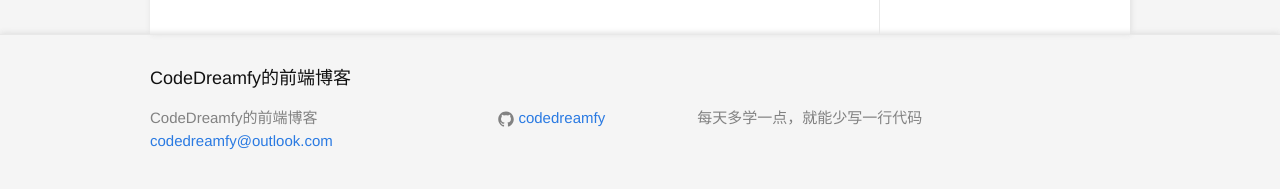
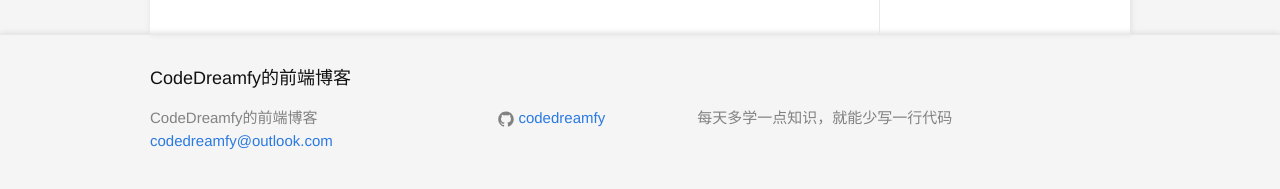
Before and after one commit to CodeDreamfy/codedream, a Jekyll site: the page built from index.html, in a window 1280 px wide. Shown: the part 693-882 px from the top of the page. Built offline with Jekyll 4.4.1, drawn with Linux system fonts in a browser that asks for light colours.

Commit message:
description

```diff
--- a/_config.yml
+++ b/_config.yml
@@ -1,7 +1,7 @@
 # Site settings
 title: "CodeDreamfy的前端博客"
 email: "codedreamfy@outlook.com"
-description: "每天多学一点，就能少写一行代码"
+description: "每天多学一点知识，就能少写一行代码"
 baseurl: "/codedreamfy/" # the subpath of your site, e.g. /blog/
 url: "http://codedreamfy.github.io/codedreamfy/" # the base hostname & protocol for your site
 github_username:  codedreamfy
```
